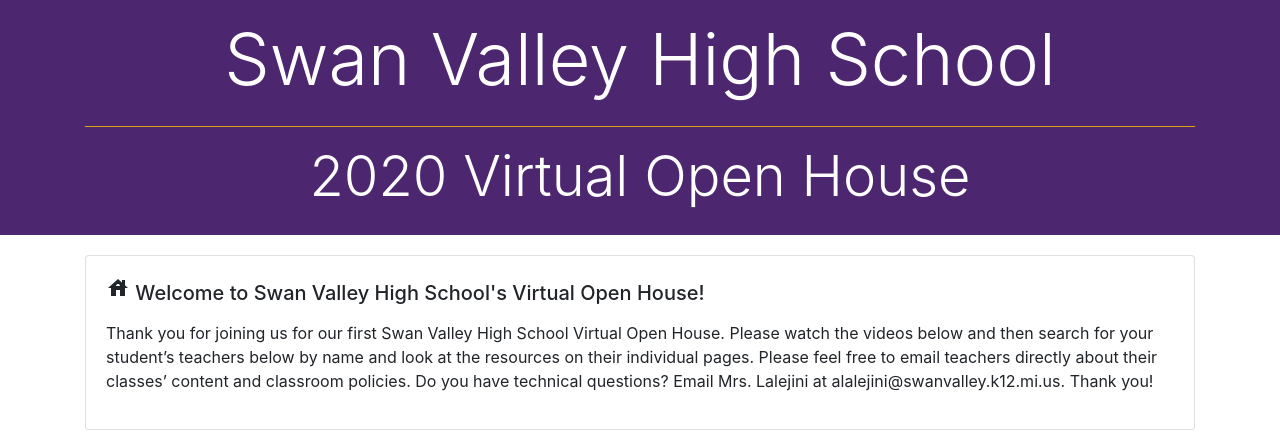
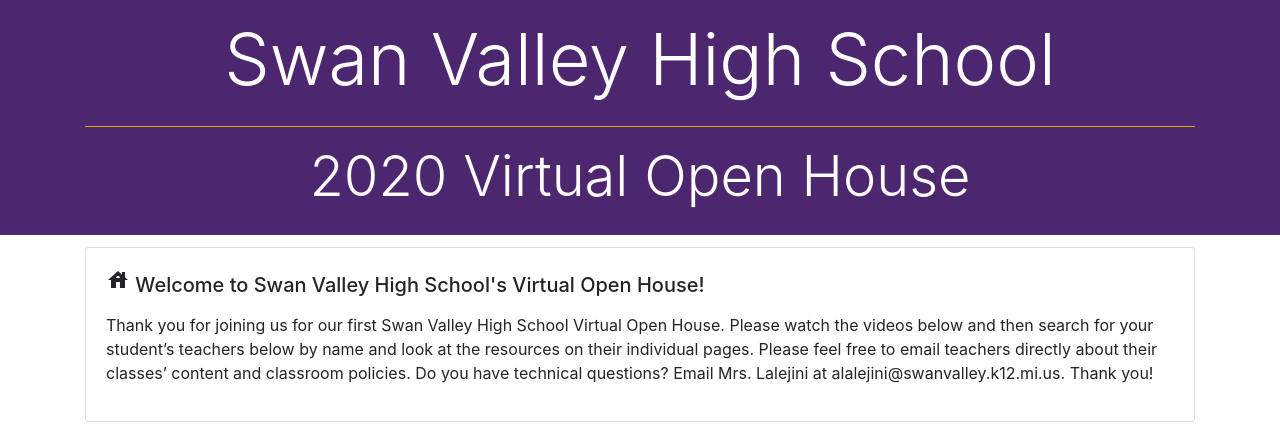
Before and after one commit to amlalejini/svhs-open-house-tri2-2021, a Jekyll site: the page built from index.md, in a window 1280 px wide. Shown: the top 436 px of the page. Built offline with Jekyll 4.4.1, drawn with Linux system fonts in a browser that asks for light colours.

Commit message:
tweak spacing on landing, tweak spacing on faculty list filter

```diff
--- a/_includes/faculty_list_filter.html
+++ b/_includes/faculty_list_filter.html
@@ -4,6 +4,9 @@
 
     <input class="form-control" id="myInput" type="text" placeholder="Search..">
     <br>
+
+    {% if page.layout =="faculty" %} <div class="d-flex justify-content-center"> {%endif%}
+
 
     <ul class="list-group list-group-flush faculty-list border" id="myList">
       {% assign teachers = site.faculty | sort: "key" %}
@@ -14,6 +17,8 @@
       {% endfor %}
     </ul>
 
+    {% if page.layout =="faculty" %} </div> {%endif%}
+
 
   </div>
 </div>
--- a/_layouts/landing.html
+++ b/_layouts/landing.html
@@ -17,7 +17,7 @@ layout: default
 
 <div class="container">
 
-  <div class="row py-3">
+  <div class="row pb-3 pt-2">
     <div class="col">
       <div class="card">
         <div class="card-body">
```
